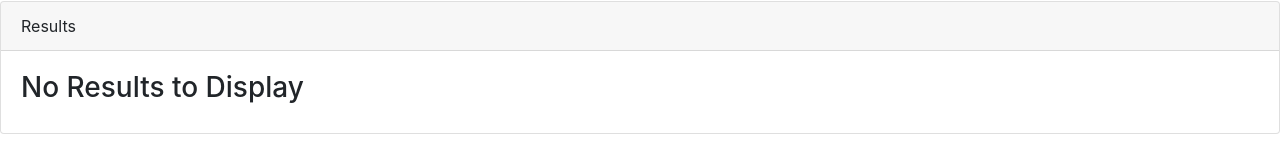
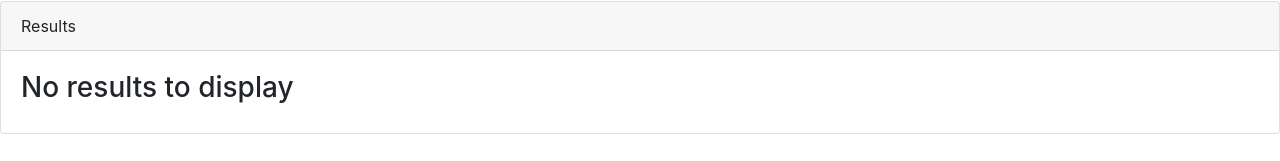
Before and after one commit to ppgeyser/google-book-react, a React (Create React App) app in the folder client/: page /search in a window 1280 px wide. Shown: the part 632-793 px from the top of the page. Built offline with nearby package versions, Linux system fonts and the light colour scheme.

Commit message:
Made some style changes to no results to display message

```diff
--- a/client/src/pages/Search.js
+++ b/client/src/pages/Search.js
@@ -87,7 +87,7 @@ class Search extends Component {
                     ))}
                 </div>
             ) : (
-              <h3>No Results to Display</h3>
+              <h3>No results to display</h3>
             )}
 
             </CardBody>
```
